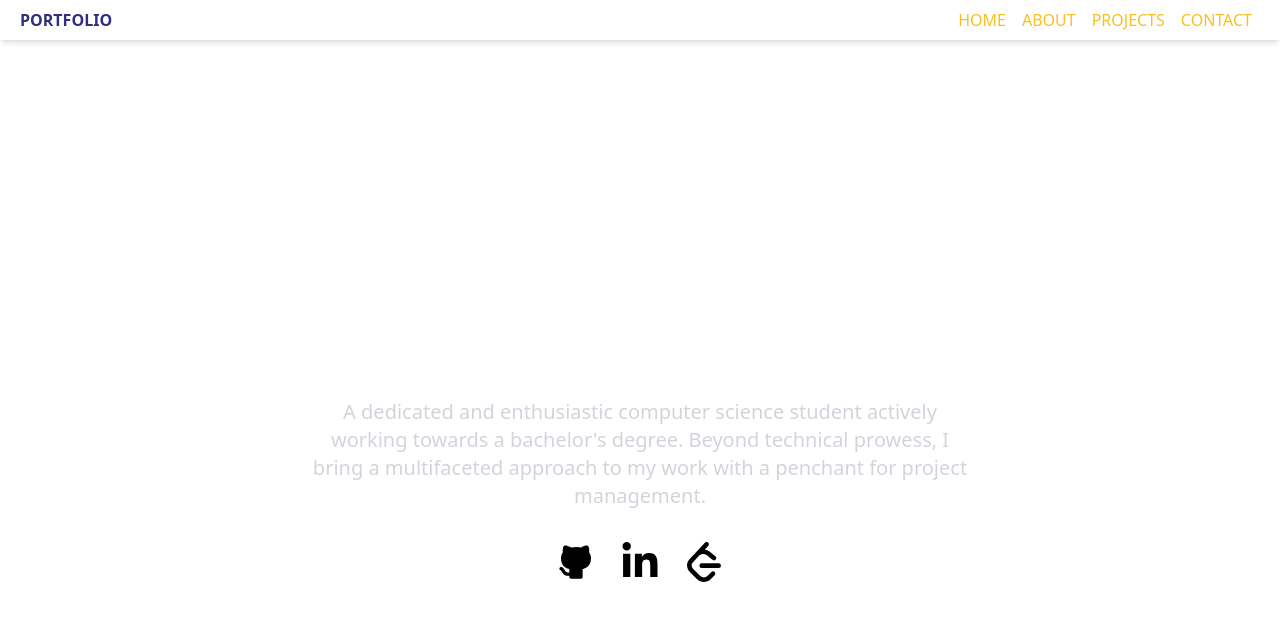
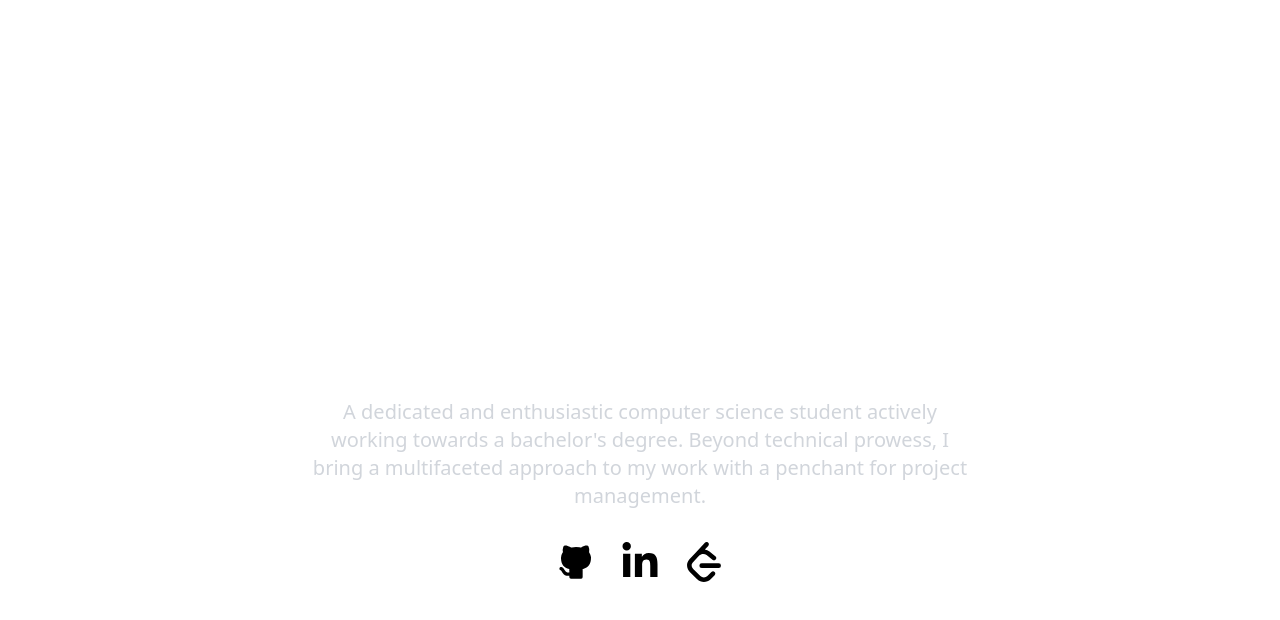
Before and after one commit to PRAVEEN-PR-2004/tailwindporfolio, a React (Vite) app: page / in a window 1280 px wide. Shown: the top 620 px of the page. Built offline with nearby package versions, Linux system fonts and the light colour scheme.

Commit message:
checking purpose

```diff
--- a/src/layout/Navlayout.jsx
+++ b/src/layout/Navlayout.jsx
@@ -1,12 +1,12 @@
-import React from 'react'
-import Navbar from '../components/Navbar'
-import { Outlet } from 'react-router-dom'
+import React from "react";
+import Navbar from "../components/Navbar";
+import { Outlet } from "react-router-dom";
 
 export const Navlayout = () => {
   return (
     <>
-    <Navbar/>
-    <Outlet/>
+      {/* <Navbar/> */}
+      <Outlet />
     </>
-  )
-}
+  );
+};
```
